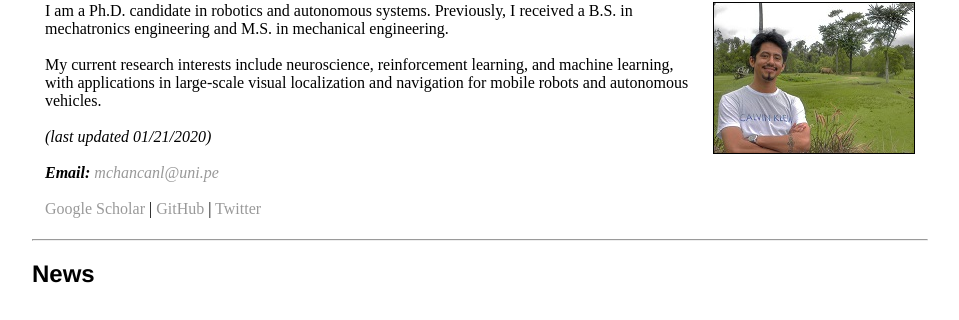
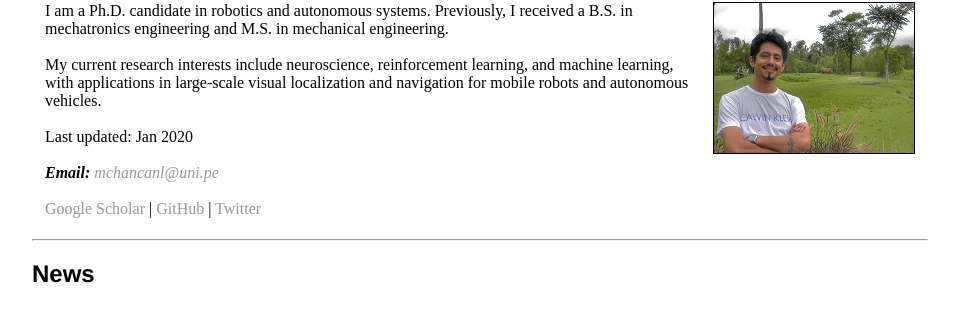
Before and after one commit to mchancan/mchancan.github.io, a Jekyll site: the page built from index.html, in a window 1280 px wide. Shown: the part 161-481 px from the top of the page, without its empty margins (160-1119 px from the left). Built offline with Jekyll 4.4.1, drawn with Linux system fonts in a browser that asks for light colours; comment, search, counter and statistics services are not loaded.

Commit message:
Update index.html

```diff
--- a/index.html
+++ b/index.html
@@ -9,7 +9,7 @@ title: Marvin Chancán
 		<td>
 			I am a Ph.D. candidate in robotics and autonomous systems. Previously, I received a B.S. in mechatronics engineering and M.S. in mechanical engineering. <br> <br>
 			My current research interests include neuroscience, reinforcement learning, and machine learning, with applications in large-scale visual localization and navigation for mobile robots and autonomous vehicles. <br> <br>
-			<em>(last updated 01/21/2020)</em> <br> <br>
+			Last updated: Jan 2020</em> <br> <br>
 			<em><b>Email:</b> <a href="mailto:mchancanl@uni.pe">mchancanl@uni.pe</em></a> <br> <br>
 			<a href="https://scholar.google.com/citations?user=iK7xhJ4AAAAJ&hl=en">Google Scholar</a> |
 			<a href="https://github.com/mchancan">GitHub</a> |
```
